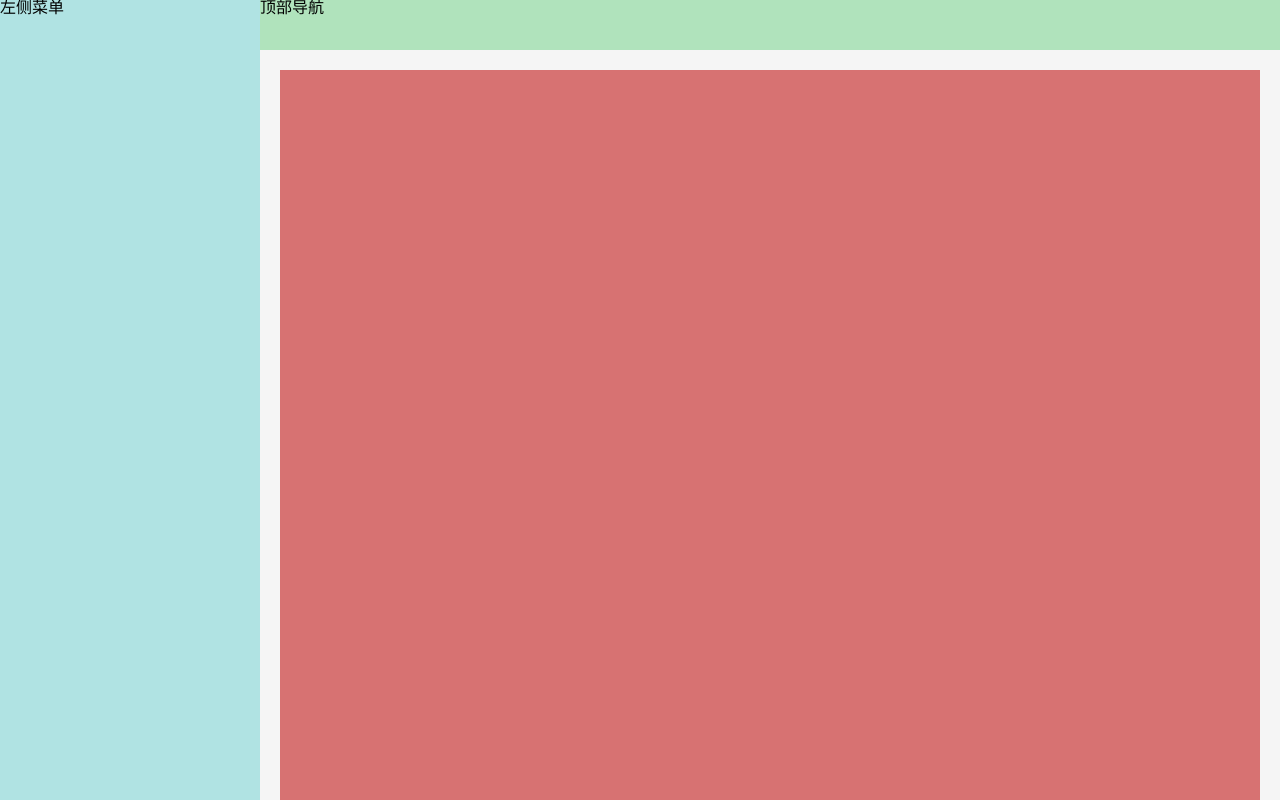
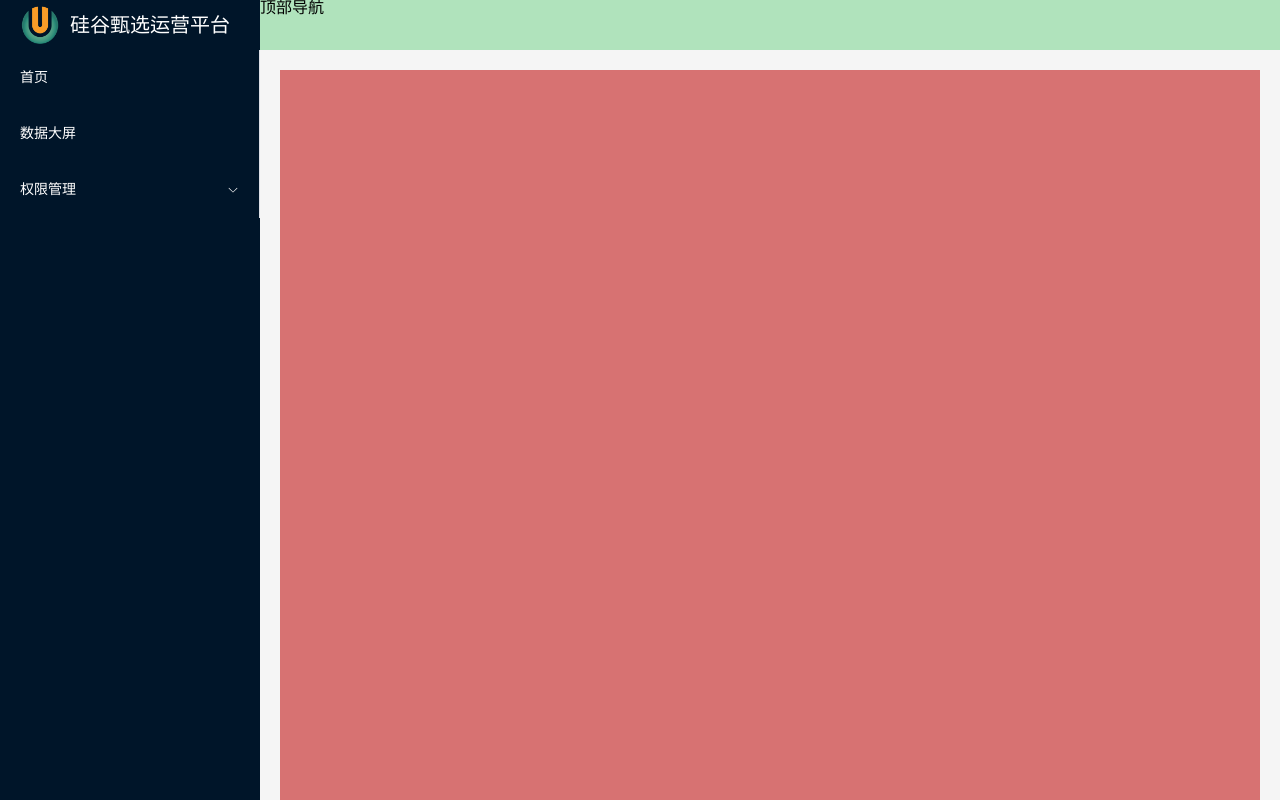
Before and after one commit to james-wangx/vue3-admin-template, a Vue app: page /#/ in a window 1280 px wide. Built offline with nearby package versions, Linux system fonts and the light colour scheme.

Commit message:
feat: add static menu

```diff
--- a/src/layout/index.vue
+++ b/src/layout/index.vue
@@ -1,9 +1,27 @@
-<script lang="ts" setup></script>
+<script lang="ts" setup>
+import Logo from '@/layout/logo/index.vue'
+</script>
 
 <template>
   <div class="layout-container">
     <!-- 左侧菜单 -->
-    <div class="layout-left">左侧菜单</div>
+    <div class="layout-left">
+      <logo />
+      <el-scrollbar class="scrollbar">
+        <el-menu background-color="#001529" text-color="white">
+          <el-menu-item index="1">首页</el-menu-item>
+          <el-menu-item index="2">数据大屏</el-menu-item>
+          <el-sub-menu index="3">
+            <template #title>
+              <span>权限管理</span>
+            </template>
+            <el-menu-item index="3-1">用户管理</el-menu-item>
+            <el-menu-item index="3-2">角色管理</el-menu-item>
+            <el-menu-item index="3-3">菜单管理</el-menu-item>
+          </el-sub-menu>
+        </el-menu>
+      </el-scrollbar>
+    </div>
     <!-- 顶部导航 -->
     <div class="layout-top">顶部导航</div>
     <!-- 内容区域 -->
@@ -22,6 +40,11 @@
     width: $base-layout-left-width;
     height: 100vh;
     background: $base-layout-left-background;
+
+    .scrollbar {
+      width: 100%;
+      height: calc(100vh - $base-logo-height);
+    }
   }
 
   .layout-top {
--- /dev/null
+++ b/src/layout/logo/index.vue
@@ -0,0 +1,31 @@
+<script lang="ts" setup>
+import setting from '@/setting.ts'
+</script>
+
+<template>
+  <div class="logo">
+    <img alt="" v-if="setting.logoHidden" :src="setting.logo" />
+    <p>{{ setting.title }}</p>
+  </div>
+</template>
+
+<style lang="scss" scoped>
+.logo {
+  font-size: $base-logo-font-size;
+  display: flex;
+  align-items: center;
+  width: 100%;
+  height: $base-logo-height;
+  color: white;
+  padding: 20px;
+
+  img {
+    width: 40px;
+    height: 40px;
+  }
+
+  p {
+    margin-left: 10px;
+  }
+}
+</style>
--- /dev/null
+++ b/src/setting.ts
@@ -0,0 +1,5 @@
+export default {
+  title: '硅谷甄选运营平台', // 项目的标题
+  logo: '/public/logo.png', // 项目 logo
+  logoHidden: true, // 是否隐藏 logo
+}
--- a/src/styles/variable.scss
+++ b/src/styles/variable.scss
@@ -1,5 +1,7 @@
 $base-layout-left-width: 260px;
-$base-layout-left-background: #b0e3e3;
+$base-layout-left-background: #001529;
 $base-layout-top-height: 50px;
 $base-layout-top-background: #b0e3bc;
 $base-layout-main-background: whitesmoke;
+$base-logo-height: 50px;
+$base-logo-font-size: 20px;
```
Also changed, not shown: public/logo.png (added).
